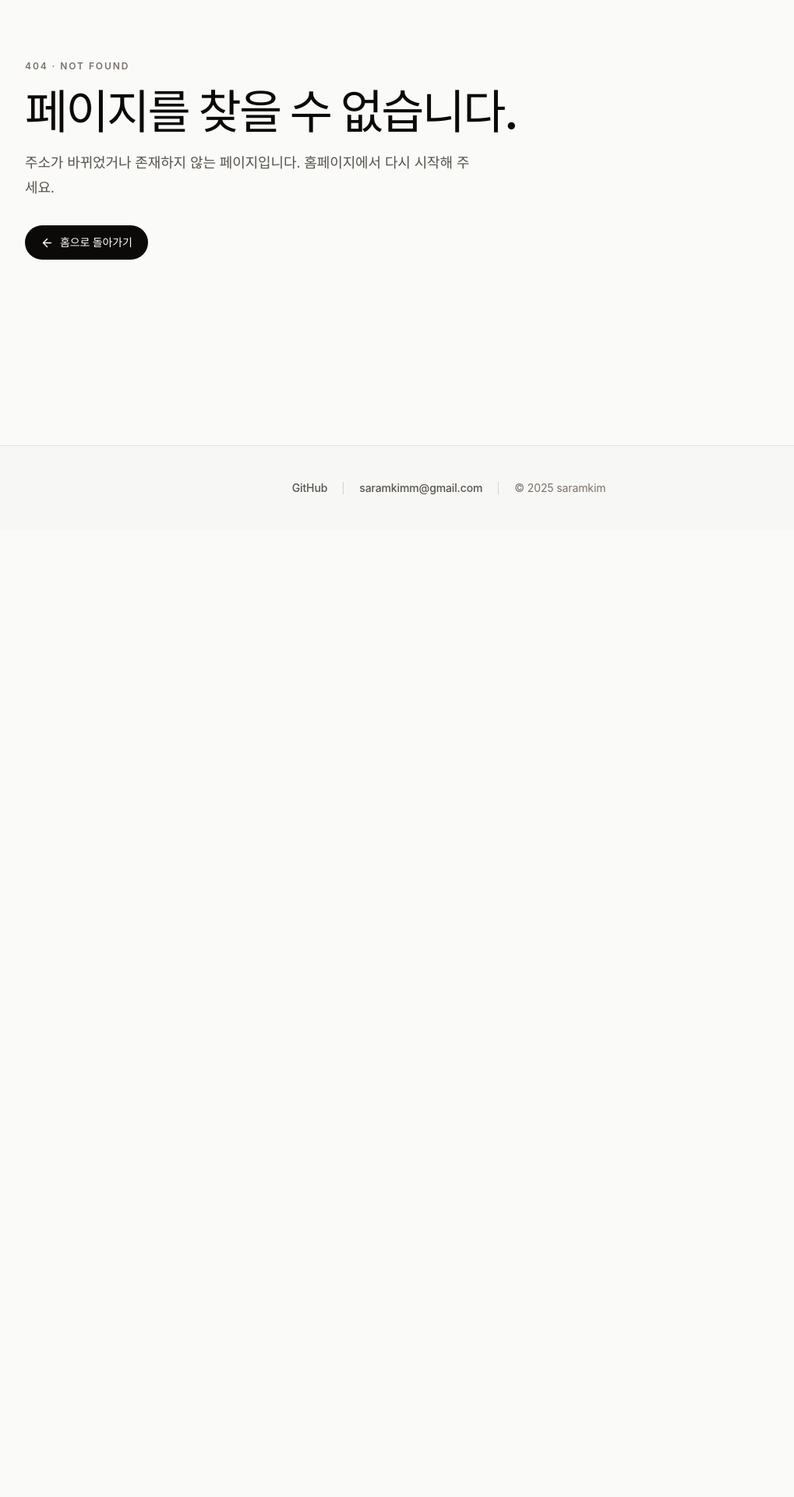
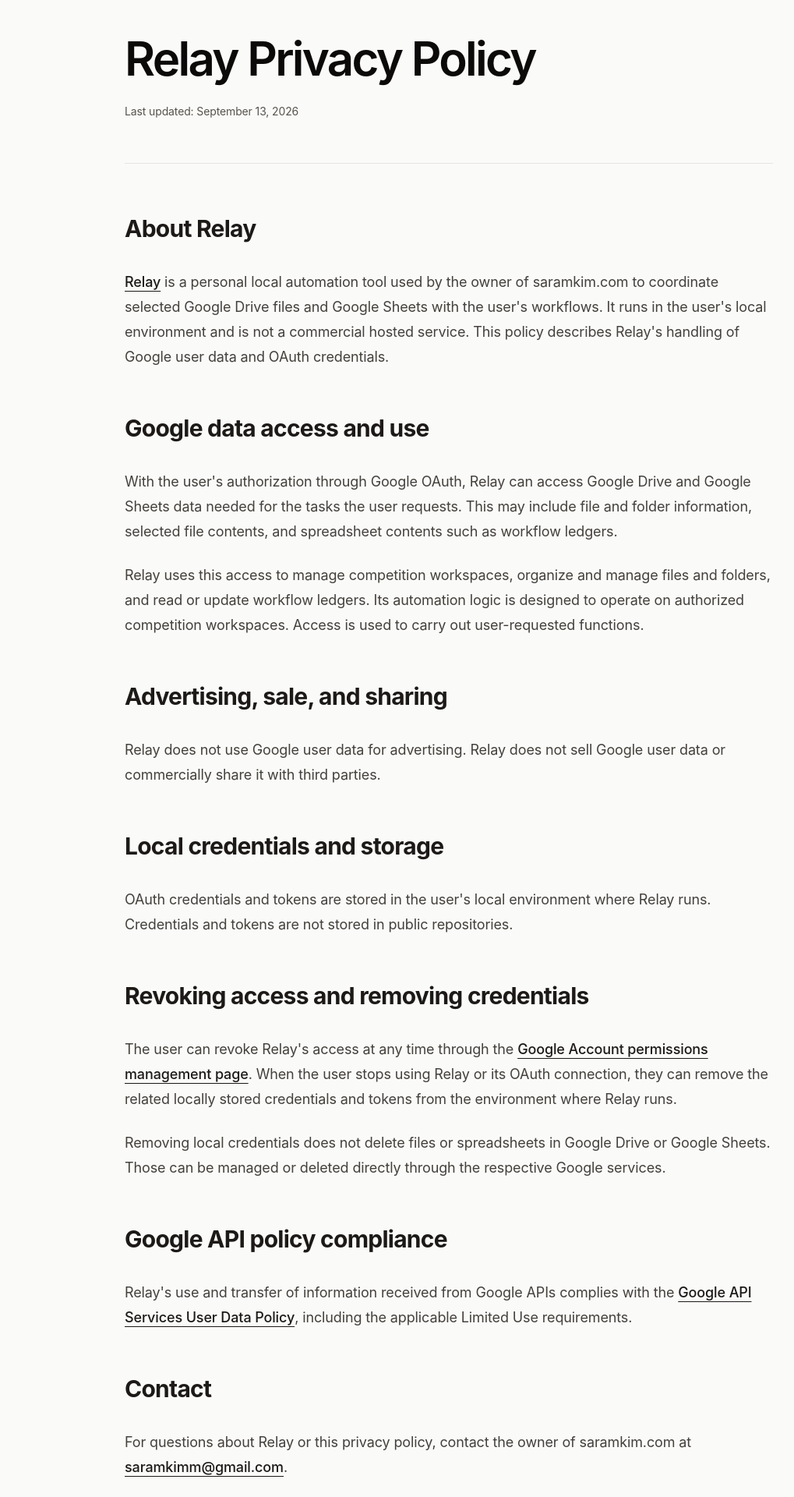
Before and after one commit to saramkim/saramkim.com, a Next.js app: page /relay/privacy in a window 1280 px wide. Before the commit this address had no page. Shown: the part 120-2040 px from the top of the page at 78% size, without its empty margins (64-1083 px from the left). Before the commit the page ends 800 px from the top, so only its background shows below. Built offline with nearby package versions, Linux system fonts and the light colour scheme.

Commit message:
feat: add Relay OAuth privacy policy and app overview

```diff
--- /dev/null
+++ b/app/relay/page.tsx
@@ -0,0 +1,33 @@
+import type { Metadata } from 'next';
+import Link from 'next/link';
+
+const description = 'Relay is a personal local automation tool for coordinating selected Google Drive files and Google Sheets with user-requested workflows.';
+
+export const metadata: Metadata = {
+  title: 'Relay',
+  description,
+  alternates: { canonical: '/relay' },
+  openGraph: { title: 'Relay', description, url: '/relay', locale: 'en_US' },
+  twitter: { title: 'Relay', description },
+};
+
+export default function RelayPage() {
+  return (
+    <article lang='en' className='site-container article-shell'>
+      <h1 className='article-title mb-8'>Relay</h1>
+      <div className='prose prose-stone prose-lg max-w-none'>
+        <p>
+          Relay is a personal local automation tool used by the owner of saramkim.com to coordinate selected
+          Google Drive files and Google Sheets with the user&apos;s workflows. It runs in the user&apos;s local
+          environment and is not a commercial hosted service.
+        </p>
+        <p>
+          With the user&apos;s authorization through Google OAuth, Relay can manage competition workspaces,
+          organize files and folders, and read or update workflow ledgers in Google Sheets. Its automation
+          logic is designed to operate on authorized competition workspaces to carry out user-requested tasks.
+        </p>
+        <p><Link href='/relay/privacy'>Relay Privacy Policy</Link></p>
+      </div>
+    </article>
+  );
+}
--- /dev/null
+++ b/app/relay/privacy/page.tsx
@@ -0,0 +1,82 @@
+import type { Metadata } from 'next';
+import Link from 'next/link';
+
+const description = 'How Relay, a personal local automation tool, accesses and uses Google Drive and Google Sheets data, stores OAuth credentials, and supports revoking access.';
+
+export const metadata: Metadata = {
+  title: 'Relay Privacy Policy',
+  description,
+  alternates: { canonical: '/relay/privacy' },
+  openGraph: { title: 'Relay Privacy Policy', description, url: '/relay/privacy', locale: 'en_US' },
+  twitter: { title: 'Relay Privacy Policy', description },
+};
+
+export default function RelayPrivacyPage() {
+  return (
+    <article lang='en' className='site-container article-shell'>
+      <header className='article-header'>
+        <h1 className='article-title'>Relay Privacy Policy</h1>
+        <p className='mt-7 text-sm text-stone-600'>Last updated: <time dateTime='2026-09-13'>September 13, 2026</time></p>
+      </header>
+      <div className='prose prose-stone prose-lg max-w-none'>
+        <h2>About Relay</h2>
+        <p>
+          <Link href='/relay'>Relay</Link> is a personal local automation tool used by the owner of saramkim.com
+          to coordinate selected Google Drive files and Google Sheets with the user&apos;s workflows.
+          It runs in the user&apos;s local environment and is not a commercial hosted service.
+          This policy describes Relay&apos;s handling of Google user data and OAuth credentials.
+        </p>
+
+        <h2>Google data access and use</h2>
+        <p>
+          With the user&apos;s authorization through Google OAuth, Relay can access Google Drive and Google
+          Sheets data needed for the tasks the user requests. This may include file and folder information,
+          selected file contents, and spreadsheet contents such as workflow ledgers.
+        </p>
+        <p>
+          Relay uses this access to manage competition workspaces, organize and manage files and folders,
+          and read or update workflow ledgers. Its automation logic is designed to operate on authorized
+          competition workspaces. Access is used to carry out user-requested functions.
+        </p>
+
+        <h2>Advertising, sale, and sharing</h2>
+        <p>
+          Relay does not use Google user data for advertising. Relay does not sell Google user data or
+          commercially share it with third parties.
+        </p>
+
+        <h2>Local credentials and storage</h2>
+        <p>
+          OAuth credentials and tokens are stored in the user&apos;s local environment where Relay runs.
+          Credentials and tokens are not stored in public repositories.
+        </p>
+
+        <h2>Revoking access and removing credentials</h2>
+        <p>
+          The user can revoke Relay&apos;s access at any time through the{' '}
+          <a href='https://myaccount.google.com/connections'>Google Account permissions management page</a>.
+          When the user stops using Relay or its OAuth connection, they can remove the related locally stored
+          credentials and tokens from the environment where Relay runs.
+        </p>
+        <p>
+          Removing local credentials does not delete files or spreadsheets in Google Drive or Google Sheets.
+          Those can be managed or deleted directly through the respective Google services.
+        </p>
+
+        <h2>Google API policy compliance</h2>
+        <p>
+          Relay&apos;s use and transfer of information received from Google APIs complies with the{' '}
+          <a href='https://developers.google.com/terms/api-services-user-data-policy'>
+            Google API Services User Data Policy
+          </a>, including the applicable Limited Use requirements.
+        </p>
+
+        <h2>Contact</h2>
+        <p>
+          For questions about Relay or this privacy policy, contact the owner of saramkim.com at{' '}
+          <a href='mailto:saramkimm@gmail.com'>saramkimm@gmail.com</a>.
+        </p>
+      </div>
+    </article>
+  );
+}
--- a/app/sitemap.ts
+++ b/app/sitemap.ts
@@ -15,6 +15,18 @@
   const latestSiteDate = newestDate([latestProjectDate, latestBlogDate]);
 
   const staticPages: MetadataRoute.Sitemap = [
+    {
+      url: `${baseUrl}/relay`,
+      lastModified: asDate('2026-09-13'),
+      changeFrequency: 'yearly',
+      priority: 0.5,
+    },
+    {
+      url: `${baseUrl}/relay/privacy`,
+      lastModified: asDate('2026-09-13'),
+      changeFrequency: 'yearly',
+      priority: 0.3,
+    },
     {
       url: baseUrl,
       lastModified: asDate(latestSiteDate),
--- a/components/footer.tsx
+++ b/components/footer.tsx
@@ -1,3 +1,5 @@
+import Link from 'next/link';
+
 const Footer = () => {
   const currentYear = new Date().getFullYear();
 
@@ -22,6 +24,10 @@
             saramkimm@gmail.com
           </a>
           <span aria-hidden='true' className='hidden h-4 w-px bg-stone-300 sm:block' />
+          <Link href='/relay/privacy' lang='en' className='text-link'>
+            Relay Privacy
+          </Link>
+          <span aria-hidden='true' className='hidden h-4 w-px bg-stone-300 sm:block' />
           <span className='basis-full text-stone-500 sm:basis-auto'>© {currentYear} saramkim</span>
         </div>
       </div>
```
